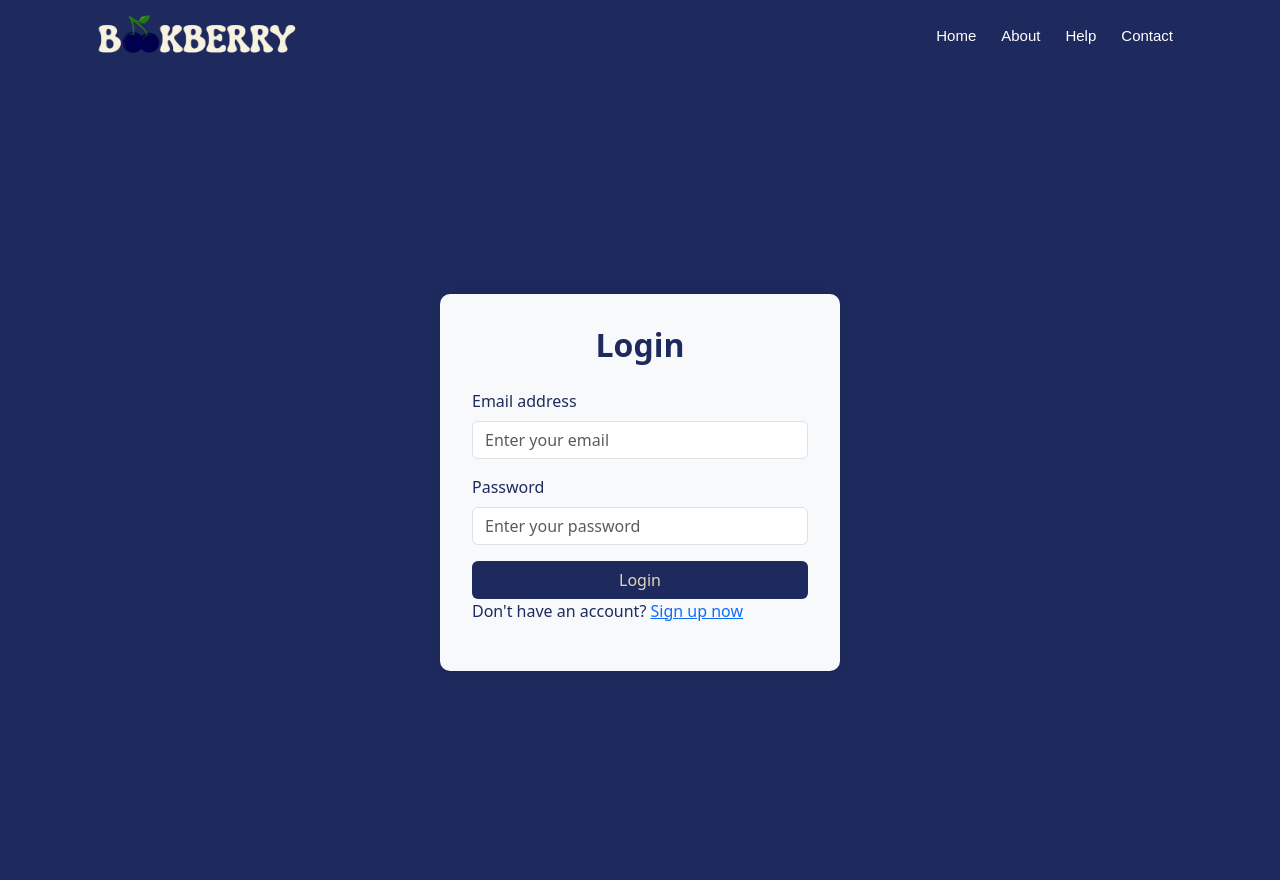
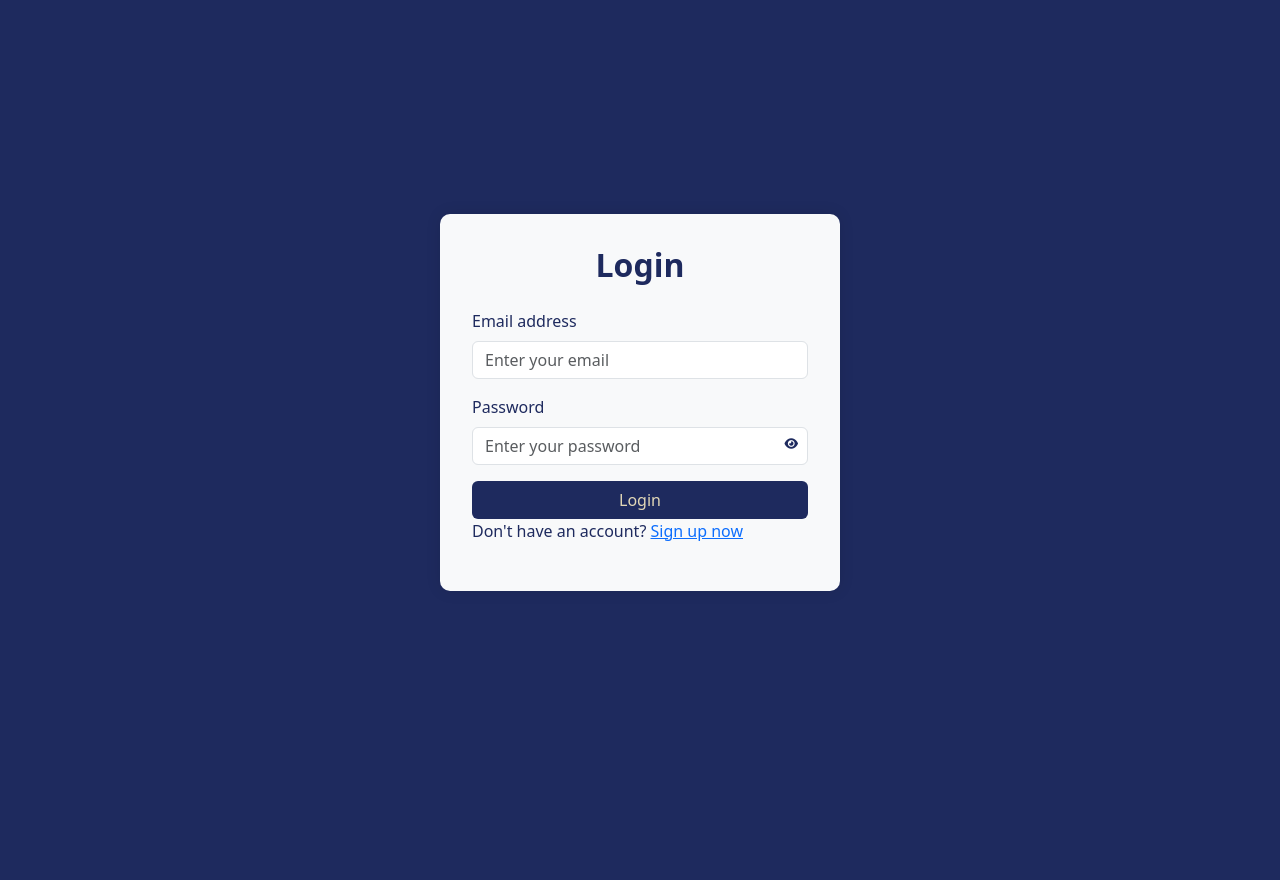
Before and after one commit to broomrun/bookberry1, a PHP site: page /login.php in a window 1280 px wide. After the commit the page ends 591 px from the top, so only its background shows below. Run offline with PHP 8.4, Linux system fonts and the light colour scheme.

Commit message:
nambahin simbol mata

```diff
--- a/login.php
+++ b/login.php
@@ -42,10 +42,11 @@ if (isset($_POST['submit'])) {
     <meta charset="UTF-8">
     <meta name="viewport" content="width=device-width, initial-scale=1.0">
     <title>Login Page</title>
-</head>
-<!-- Bootstrap CSS -->
-<link href="https://cdn.jsdelivr.net/npm/bootstrap@5.3.0-alpha1/dist/css/bootstrap.min.css" rel="stylesheet">
-    <!-- Custom CSS -->
+
+    <!-- Updated Font Awesome link -->
+    <link rel="stylesheet" href="https://cdnjs.cloudflare.com/ajax/libs/font-awesome/6.5.1/css/all.min.css">
+    <link href="https://cdn.jsdelivr.net/npm/bootstrap@5.3.0-alpha1/dist/css/bootstrap.min.css" rel="stylesheet">
+
     <style>
         .login-container {
             padding-top: 10px;
@@ -54,14 +55,14 @@ if (isset($_POST['submit'])) {
             display: flex;
             align-items: center;
             justify-content: center;
+            background-color: #1E2A5E;
         }
-
         .login-form {
             width: 100%;
             max-width: 400px;
             padding: 2rem;
             background-color: #f8f9fa;
-            color:#1E2A5E;
+            color: #1E2A5E;
             border-radius: 10px;
             box-shadow: 0 0 15px rgba(0, 0, 0, 0.1);
         }
@@ -70,94 +71,30 @@ if (isset($_POST['submit'])) {
             font-weight: bold;
             text-align: center;
         }
-
-        .navbar {
-            background-color: #1e2a5e;
-            padding: 0;
-            width: 100%;
-            height: 70px;
-            margin: 0 auto;
-            position: fixed;
-            top: 0;
-            left: 50%;
-            transform: translateX(-50%);
-            z-index: 1000;
+        .custom-button {
+            background-color: #1E2A5E;
+            color: #E1D7B7;
         }
-
-
-        .logo img {
-            max-height: 50px; /* Adjust as needed for logo size */
-            width: auto;
-            vertical-align: left; /* Aligns the image with the navigation */
-            align-items: left;
-            margin-right: auto;
+        .custom-button:hover {
+            background-color: #28356c;
+            color: #f0ede1;
         }
-
-        .navigation {
-            display: flex;
-            justify-content: space-between;
+        .password-container {
+            position: relative;
         }
-
-        .nav-links {
-            list-style: none;
-            display: flex;
-            margin: 0;
-            padding: 0;
-            text-align: center;
-        }
-
-        .nav-links li {
-            margin-right: 25px;
-        }
-
-        .nav-links a {
-            color: #ffffff;
-            text-decoration: none;
-            font-size: 15px;
-            font-family: 'Poppins', sans-serif;
-        }
-
-        .nav-links a:hover {
-            text-decoration: underline;
-        }
-
-        body {
-            background-color: #1E2A5E;
-            overflow: hidden;
-        }
-
-        .login-container {
-            margin-top: 80px;
-        }
-
-        .custom-button {
-            background-color: #1E2A5E; /* Custom color */
-            color: #E1D7B7
-        }
-
-        .custom-button:hover {
-            background-color: #28356c; /* Darker shade on hover */
-            color: #f0ede1;
+        #togglePassword {
+            position: absolute;
+            top: 70%;
+            right: 10px;
+            transform: translateY(-50%);
+            cursor: pointer;
+            color: #1E2A5E;
+            font-size: 0.75rem;
         }
     </style>
 </head>
+<body>
 
-            <script src="app.js"></script>
-
-            <!-- Navbar -->
-            <nav class="navbar">
-                <div class="container">
-                    <a href="#" class="logo"><img src="assets/logowhite.png" alt="logo image"></a>
-                    <ul class="nav-links">
-                        <li><a href="#content">Home</a></li>
-                        <li><a href="#about">About</a></li>
-                        <li><a href="#services">Help</a></li>
-                        <li><a href="#contact">Contact</a></li>
-                    </ul>
-                </div>
-            </nav>
-
-    <!-- Login Form -->
     <div class="login-container">
         <div class="login-form">
             <h2>Login</h2>
@@ -175,9 +112,10 @@ if (isset($_POST['submit'])) {
                     <label for="email" class="form-label">Email address</label>
                     <input type="email" class="form-control" id="email" name="email" placeholder="Enter your email" required>
                 </div>
-                <div class="mb-3">
+                <div class="mb-3 password-container">
                     <label for="password" class="form-label">Password</label>
                     <input type="password" class="form-control" id="password" name="password" placeholder="Enter your password" required>
+                    <span id="togglePassword"><i class="fas fa-eye"></i></span> <!-- Updated icon class here -->
                 </div>
                 <button type="submit" class="btn custom-button w-100" name="submit">Login</button>
                 <p>Don't have an account? <a href="daftar.php">Sign up now</a></p>
@@ -185,5 +123,22 @@ if (isset($_POST['submit'])) {
         </div>
     </div>
 
-    <!-- Bootstrap JS -->
-    <script src="https://cdn.jsdelivr.net/npm/bootstrap@5.3.0-alpha1
+    <script src="https://cdn.jsdelivr.net/npm/bootstrap@5.3.0-alpha1/dist/js/bootstrap.bundle.min.js"></script>
+    <script>
+        document.getElementById("togglePassword").addEventListener("click", function() {
+            var passwordField = document.getElementById("password");
+            var icon = this.querySelector("i");
+
+            if (passwordField.type === "password") {
+                passwordField.type = "text";
+                icon.classList.remove("fa-eye");
+                icon.classList.add("fa-eye-slash");
+            } else {
+                passwordField.type = "password";
+                icon.classList.remove("fa-eye-slash");
+                icon.classList.add("fa-eye");
+            }
+        });
+    </script>
+</body>
+</html>
--- a/profile.php
+++ b/profile.php
@@ -58,7 +58,6 @@
             <div class="book">
                 <img src="assets/fav4.jpg" alt="Book Cover">
             </div>
-            <!-- Add more book divs as needed -->
         </section>
 
         <a href="logout.php">Log out</a>
```
Also changed, not shown: daftar.php (+56 -15 lines), update_profile.php (+62 -15 lines), assets/fotobookberry.jpg (added).
